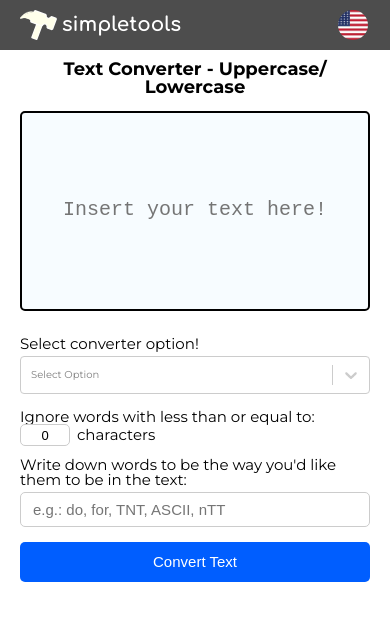
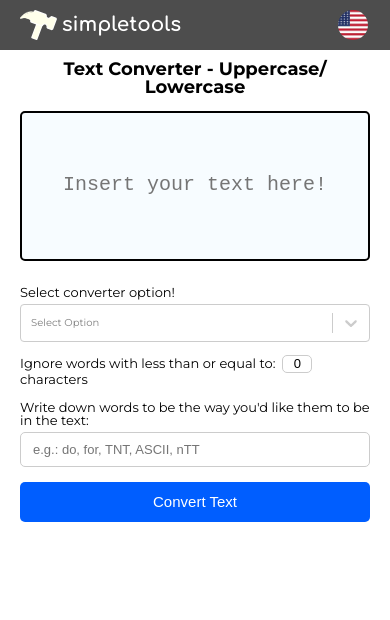
Before and after one commit to diegonf/Project__Personal__Text-Converter, a React (Create React App) app: page / in a window 390 px wide. Shown: the top 620 px of the page. Built offline with nearby package versions, Linux system fonts and the light colour scheme.

Commit message:
alterado estilização para mobile

```diff
--- a/src/assets/styles/variables.scss
+++ b/src/assets/styles/variables.scss
@@ -5,7 +5,7 @@ $vpadding-section-mobile: 1rem;
 $vpadding-section-sm: 2rem;
 $vpadding-section-md: 2rem;
 $btw-elements: 1.5rem;
-$font-size: 1.5rem;
+$font-size: 1.3rem;
 
 // breakpoints
 $mobile: 768px;
--- a/src/components/TxtConverter/TxtConverter.module.scss
+++ b/src/components/TxtConverter/TxtConverter.module.scss
@@ -23,8 +23,8 @@
       width: 100%;
 
       @media (max-width: $mobile) {
-        height: 20rem;
-        &::placeholder { line-height: 19rem; }
+        height: 15rem;
+        &::placeholder { line-height: 14rem; }
       }
       @media (min-width: $mobile) and (max-width: $desktop_sm) {
         height: 25rem;
@@ -54,10 +54,10 @@
       border: 0.3px solid rgb(204, 204, 204);
       border-radius: 5px;
       font-size: 1.3rem;
-      height: 2.2rem;
+      height: 1.8rem;
       margin-right: 0.7rem;
       text-align: center;
-      width: 5rem;
+      width: 3rem;
 
       &:focus{
         outline: 2px solid rgb(98, 116, 255);
```
